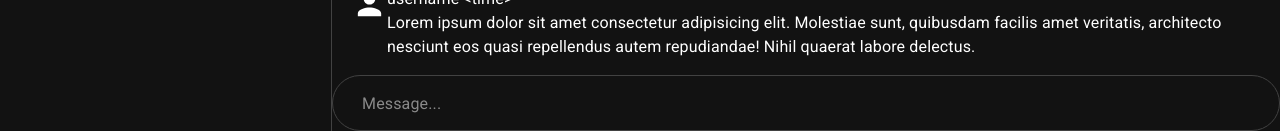
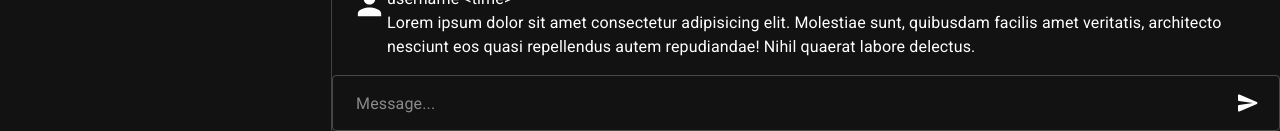
Before and after one commit to darshandamre/chat, a React (Create React App) app in the folder web/: page / in a window 1280 px wide. Shown: the part 669-800 px from the top of the page. Built offline with nearby package versions, Linux system fonts and the light colour scheme; no server answers.

Commit message:
feat: added custom input field with send button

```diff
--- a/web/src/Components/Chats.tsx
+++ b/web/src/Components/Chats.tsx
@@ -1,31 +1,9 @@
 import React, { useEffect, useRef } from "react";
 import Box from "@mui/material/Box";
-import TextField from "@mui/material/TextField";
-import { styled } from "@mui/material/styles";
-import { grey } from "@mui/material/colors";
 import Message from "./Message";
+import InputMessageField from "./InputMessageField";
 
 interface ChatsProps {}
-
-const InputMessageField = styled(TextField)({
-  "& .MuiOutlinedInput-root": {
-    "& fieldset": {
-      borderColor: grey[800],
-      borderRadius: "2rem"
-    },
-    "&:hover fieldset": {
-      borderColor: "#556cd6" //primary.main
-    },
-    "&.Mui-focused fieldset": {
-      borderColor: "#556cd6" //primary.main
-    },
-    "& textarea": {
-      // change padding to change the inner space between border and text in this input field
-      paddingLeft: "1em",
-      paddingRight: "1em"
-    }
-  }
-});
 
 const Chats: React.FC<ChatsProps> = () => {
   const chatContainer = useRef<HTMLElement>();
@@ -75,12 +53,7 @@ const Chats: React.FC<ChatsProps> = () => {
           <Message />
         </Box>
       </Box>
-      <InputMessageField
-        fullWidth
-        placeholder="Message..."
-        multiline
-        maxRows={5}
-      />
+      <InputMessageField />
     </Box>
   );
 };
--- /dev/null
+++ b/web/src/Components/InputMessageField.tsx
@@ -0,0 +1,58 @@
+import React from "react";
+import { Form, Formik } from "formik";
+import {
+  FormControl,
+  OutlinedInput,
+  InputAdornment,
+  IconButton
+} from "@mui/material";
+import SendRoundedIcon from "@mui/icons-material/SendRounded";
+
+interface InputMessageFieldProps {}
+
+const InputMessageField: React.FC<InputMessageFieldProps> = () => {
+  return (
+    <>
+      <Formik
+        initialValues={{ message: "" }}
+        onSubmit={(values, { setSubmitting }) => {
+          setSubmitting(true);
+
+          // make async call
+          console.log(values);
+
+          setSubmitting(false);
+        }}>
+        {({ values, handleChange, isSubmitting }) => (
+          <Form>
+            <FormControl fullWidth variant="outlined">
+              <OutlinedInput
+                sx={{ px: 3 }}
+                id="outlined-adornment-input-message"
+                placeholder="Message..."
+                name="message"
+                value={values.message}
+                onChange={handleChange}
+                multiline
+                maxRows={5}
+                endAdornment={
+                  <InputAdornment position="end">
+                    <IconButton
+                      type="submit"
+                      disabled={isSubmitting}
+                      aria-label="send button"
+                      edge="end">
+                      <SendRoundedIcon />
+                    </IconButton>
+                  </InputAdornment>
+                }
+              />
+            </FormControl>
+          </Form>
+        )}
+      </Formik>
+    </>
+  );
+};
+
+export default InputMessageField;
```
